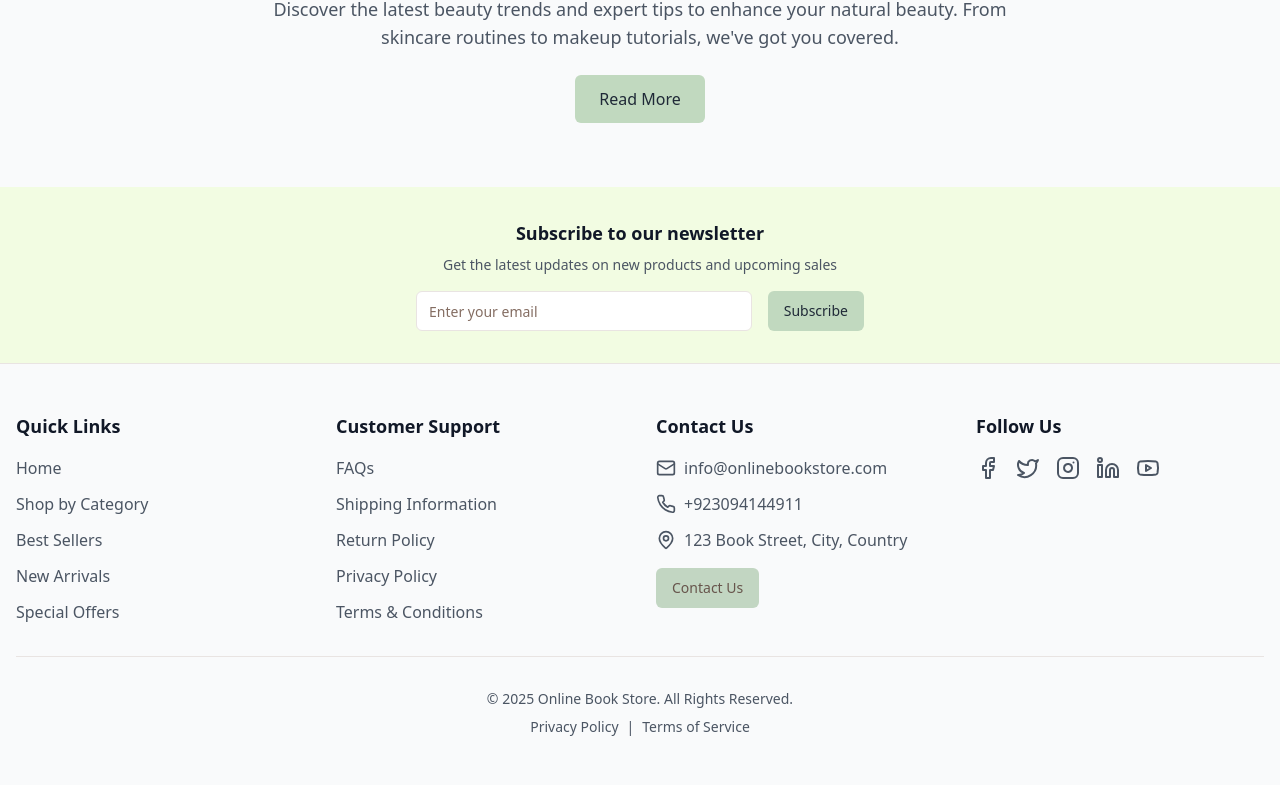
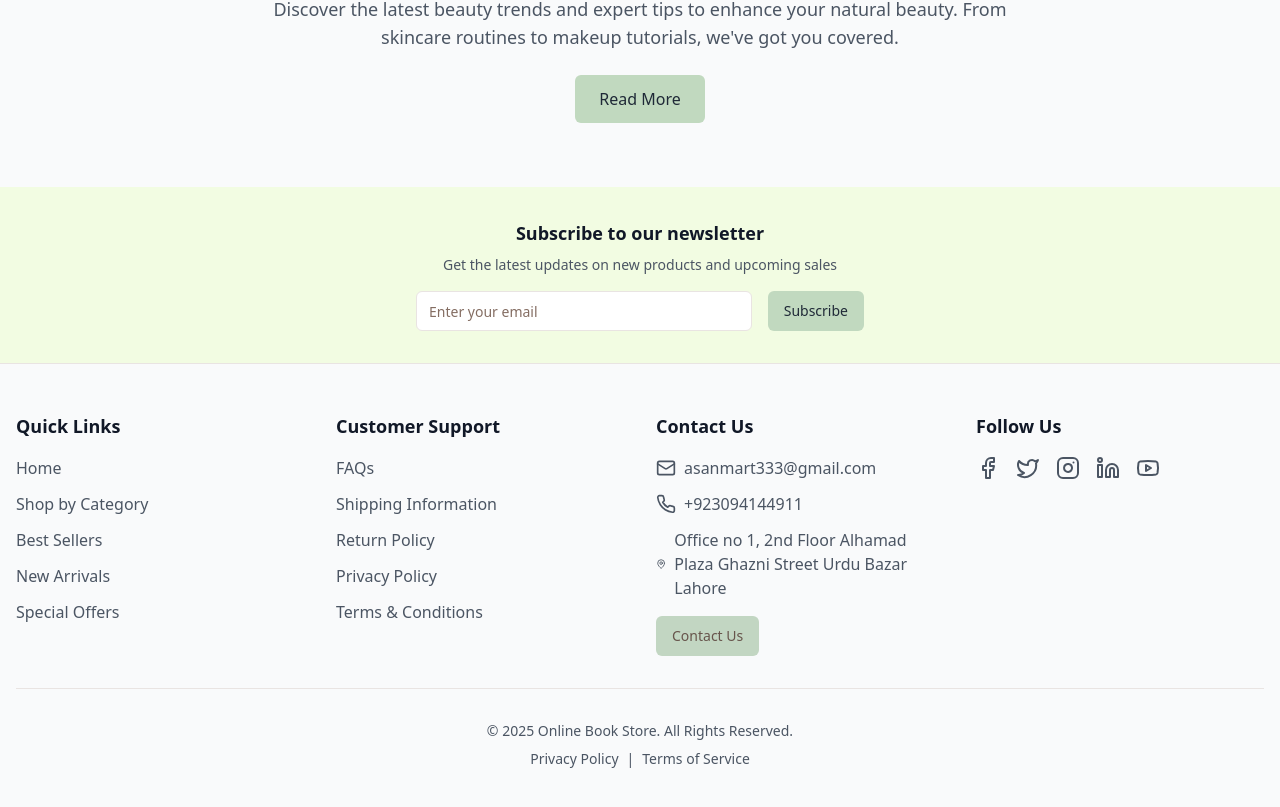
Before and after one commit to saaddi1/asanbeauty.store, a React (Vite) app: page / in a window 1280 px wide. Shown: the part 2812-3619 px from the top of the page. Before the commit the page ends 3597 px from the top, so only its background shows below. Built offline with nearby package versions, Linux system fonts and the light colour scheme.

Commit message:
Update footer contact info
Update the contact email address and physical address in the footer.

```diff
--- a/src/components/Footer.tsx
+++ b/src/components/Footer.tsx
@@ -72,7 +72,7 @@ export const Footer = () => {
             <ul className="space-y-3">
               <li className="flex items-center gap-2 text-gray-600">
                 <Mail className="h-5 w-5" />
-                <span>info@onlinebookstore.com</span>
+                <span>asanmart333@gmail.com</span>
               </li>
               <li className="flex items-center gap-2 text-gray-600">
                 <Phone className="h-5 w-5" />
@@ -80,7 +80,7 @@ export const Footer = () => {
               </li>
               <li className="flex items-center gap-2 text-gray-600">
                 <MapPin className="h-5 w-5" />
-                <span>123 Book Street, City, Country</span>
+                <span>Office no 1, 2nd Floor Alhamad Plaza Ghazni Street Urdu Bazar Lahore</span>
               </li>
             </ul>
             <Button
```
